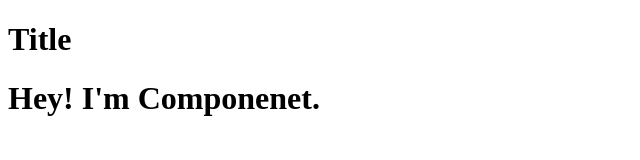
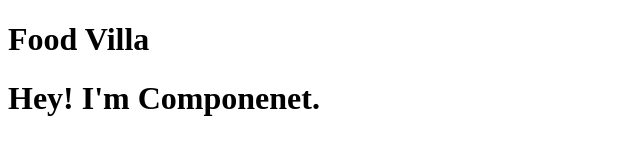
Before and after one commit to Anwar-3108/Learning-React, a React (Vite) app in the folder Chapter-4/: page / in a window 1280 px wide. Shown: the top 160 px of the page, without its empty margins (0-640 px from the left). Built offline with nearby package versions, Linux system fonts and the light colour scheme.

Commit message:
way declared

```diff
--- a/Chapter-4/App.js
+++ b/Chapter-4/App.js
@@ -1,24 +1,54 @@
 import React from "react";
-import ReactDOM from 'react-dom/client'
+import ReactDOM from "react-dom/client";
 
+const Title=()=>{
+    return(<>
 
-const Title =()=>{
-    return(
-        <>
-            <h1>Title</h1>
-        </>
-
-    )
-}
-
-const Comp=()=>{
-    return(<>
-            <Title/>
-        <h1>Hey! I'm Componenet.</h1>
-
+    <h1>Food Villa</h1>
     </>)
 }
 
-const root = ReactDOM.createRoot(document.getElementById('root'));
+const Comp = () => {
+  return (
+    <>
+      <Title/>
+      <h1>Hey! I'm Componenet.</h1>
+    </>
+  );
+};
 
-root.render(<Comp/>)
+
+const Applayout=()=>{
+    return(<>
+
+{/*
+header
+        -logo
+        -navigations
+        -cart
+        -
+
+body
+    -search
+    -restrauntList
+       -restrauntcard
+            -img
+            -description
+            -price
+            -rating
+            -cusines
+
+footer
+    -links
+    -copyright
+
+*/}
+
+
+
+    <Comp/>
+    </>)
+}
+const root = ReactDOM.createRoot(document.getElementById("root"));
+
+root.render(<Applayout />);
--- a/Chapter-4/index.html
+++ b/Chapter-4/index.html
@@ -6,7 +6,7 @@
     <title>Chapter-5</title>
 </head>
 <body>
-    <div id="root"></div>
+    <div id="root">NOT RENDERED</div>
     <script type="module" src="App.js"></script>
 </body>
 </html>
```
